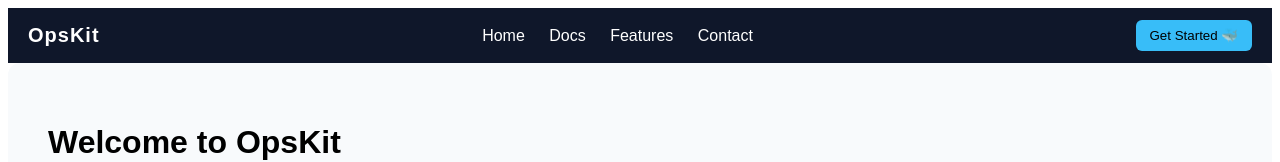
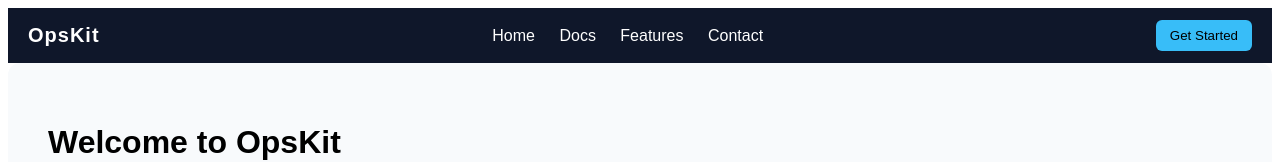
Before and after one commit to vishalprataptech/deops, a website: page index.html in a window 1280 px wide. Shown: the top 162 px of the page. Drawn offline with Linux system fonts and the light colour scheme.

Commit message:
ci-cd:dolphine removed

```diff
--- a/index.html
+++ b/index.html
@@ -29,7 +29,7 @@
   <!-- Button -->
   <div>
     <button style="background:#38bdf8;border:none;padding:8px 14px;border-radius:6px;cursor:pointer;">
-      Get Started 🐳
+      Get Started
     </button>
   </div>
 
```
